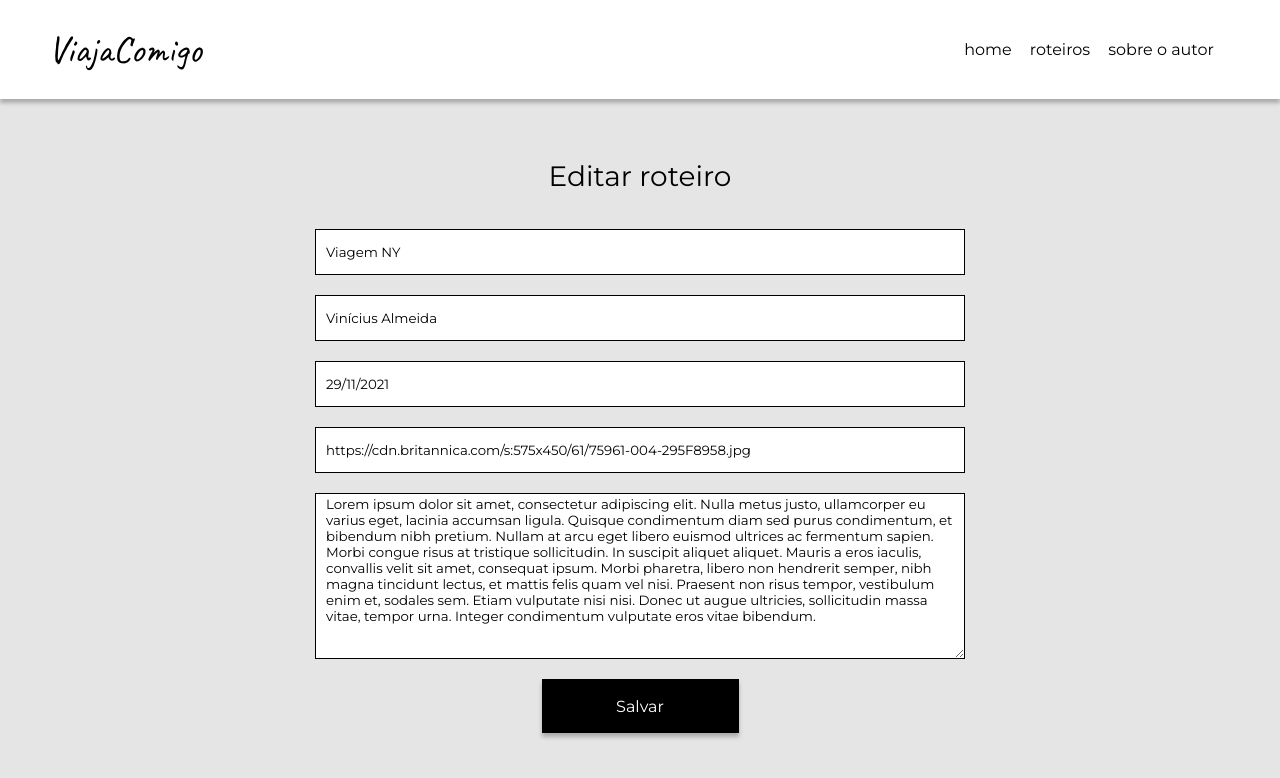
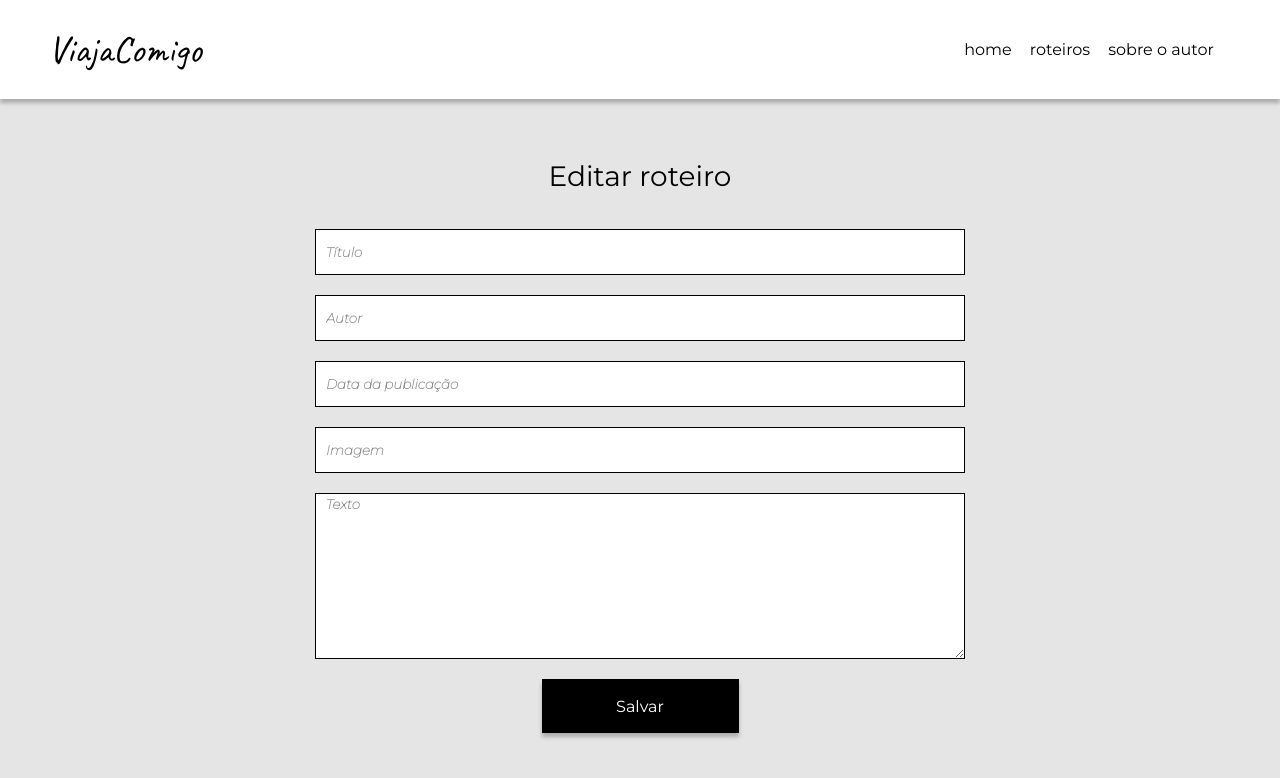
Before and after one commit to vinicalmeida38/blog-viaja-comigo, a React (Create React App) app: page /editar-roteiro/1 in a window 1280 px wide. Shown: the top 778 px of the page. Built offline with nearby package versions, Linux system fonts and the light colour scheme; no server answers.

Commit message:
Fix edit guide

```diff
--- a/src/components/GuideForm/GuideForm.jsx
+++ b/src/components/GuideForm/GuideForm.jsx
@@ -23,13 +23,15 @@ const GuideForm = ({
 
   useEffect(() => {
     if (formType === "EDIT_GUIDE") {
-      setGuideTitle(title);
-      setGuideAuthor(author);
-      setGuideDate(publicationDate);
-      setGuideImageUrl(imageUrl);
-      setGuideText(text);
+      api.get(`/api/guide/${id}`).then((res) => {
+        setGuideTitle(res.data.guide.title);
+        setGuideAuthor(res.data.guide.author);
+        setGuideDate(res.data.guide.publicationDate);
+        setGuideImageUrl(res.data.guide.imageUrl);
+        setGuideText(res.data.guide.text);
+      });
     }
-  }, [formType, title, author, publicationDate, imageUrl, text]);
+  }, [id, formType, title, author, publicationDate, imageUrl, text]);
 
   const handleNewGuide = (e) => {
     e.preventDefault();
--- a/src/pages/EditGuide/EditGuide.jsx
+++ b/src/pages/EditGuide/EditGuide.jsx
@@ -3,13 +3,6 @@ import GuideForm from "../../components/GuideForm/GuideForm";
 import Header from "../../components/Header/Header";
 
 const EditGuide = () => {
-  const mockGuide = {
-    title: "Viagem NY",
-    author: "Vinícius Almeida",
-    publicationDate: "29/11/2021",
-    imageUrl: "https://cdn.britannica.com/s:575x450/61/75961-004-295F8958.jpg",
-    text: "Lorem ipsum dolor sit amet, consectetur adipiscing elit. Nulla metus justo, ullamcorper eu varius eget, lacinia accumsan ligula. Quisque condimentum diam sed purus condimentum, et bibendum nibh pretium. Nullam at arcu eget libero euismod ultrices ac fermentum sapien. Morbi congue risus at tristique sollicitudin. In suscipit aliquet aliquet. Mauris a eros iaculis, convallis velit sit amet, consequat ipsum. Morbi pharetra, libero non hendrerit semper, nibh magna tincidunt lectus, et mattis felis quam vel nisi. Praesent non risus tempor, vestibulum enim et, sodales sem. Etiam vulputate nisi nisi. Donec ut augue ultricies, sollicitudin massa vitae, tempor urna. Integer condimentum vulputate eros vitae bibendum.",
-  };
   const guideId = window.location.pathname.replace("/editar-roteiro/", "");
 
   return (
@@ -19,11 +12,6 @@ const EditGuide = () => {
         formType="EDIT_GUIDE"
         id={guideId}
         pageTitle="Editar roteiro"
-        title={mockGuide.title}
-        author={mockGuide.author}
-        publicationDate={mockGuide.publicationDate}
-        imageUrl={mockGuide.imageUrl}
-        text={mockGuide.text}
       />
     </>
   );
```
Also changed, not shown: 1 other file (tests, documents, lock files or other folders).
